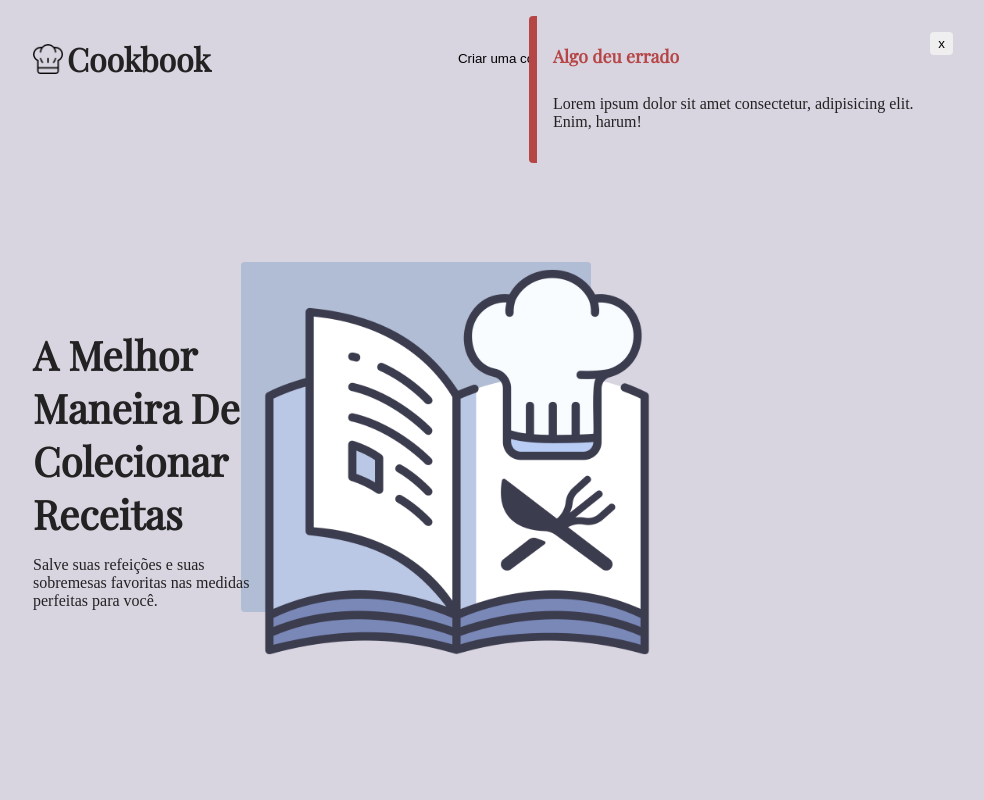
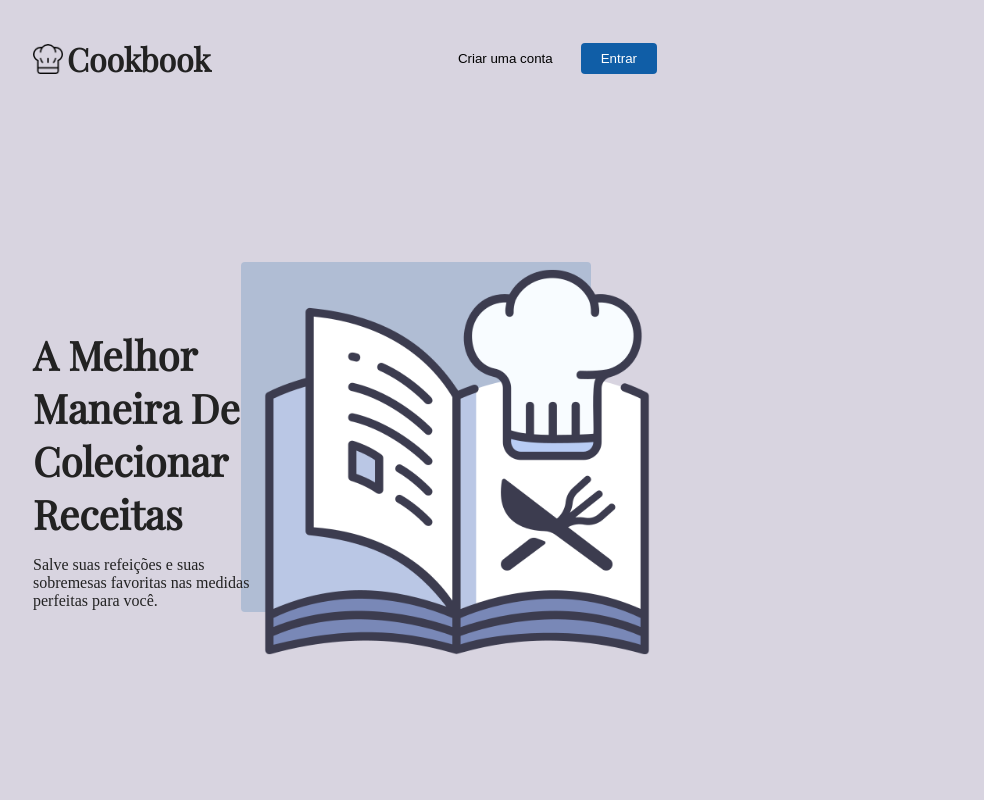
Before and after one commit to Rafael-Cesario/CookBook, a Next.js app in the folder frontend/: page / in a window 1280 px wide. Shown: the top 800 px of the page, without its empty margins (295-1279 px from the left). Built offline with nearby package versions, Linux system fonts and the light colour scheme.

Commit message:
[ Feat ] Notification use selector

```diff
--- a/frontend/src/components/notification.tsx
+++ b/frontend/src/components/notification.tsx
@@ -3,15 +3,17 @@ import { StyledNotification } from "./styles/notification";
 import { Store } from "@/context/store/store";
 
 export const Notification = () => {
-	// const { isOpen, text, title, type } = useSelector((state: Store) => state.notification);
+	const { isOpen, text, title, type } = useSelector((state: Store) => state.notification);
+
+	if (!isOpen) return;
 
 	return (
-		<StyledNotification>
+		<StyledNotification type={type}>
 			<div className="head">
-				<h1 className="title">Algo deu errado</h1>
+				<h1 className="title">{title}</h1>
 				<button className="close">x</button>
 			</div>
-			<p className="text">Lorem ipsum dolor sit amet consectetur, adipisicing elit. Enim, harum!</p>
+			<p className="text">{text}</p>
 		</StyledNotification>
 	);
 };
--- a/frontend/src/components/styles/notification.tsx
+++ b/frontend/src/components/styles/notification.tsx
@@ -1,14 +1,17 @@
 "use client";
 
+import { TypesNotification } from "@/context/store/slices/notification";
 import { theme } from "@/styles/theme";
 import styled from "styled-components";
 
-export const StyledNotification = styled.div`
+export const StyledNotification = styled.div<{ type: TypesNotification }>`
+	--color-by-type: ${({ type }) => (type === TypesNotification.success ? theme.success : theme.error)};
+
 	position: absolute;
 	top: 0;
 	right: 0;
 	background-color: ${theme.background};
-	border-left: 8px solid ${theme.error};
+	border-left: 8px solid var(--color-by-type);
 	margin: 1rem;
 	width: 400px;
 	border-radius: ${theme.borderRadius};
@@ -23,7 +26,7 @@ export const StyledNotification = styled.div`
 
 		.title {
 			font-size: 1.1rem;
-			color: ${theme.error};
+			color: var(--color-by-type);
 		}
 	}
 `;
--- a/frontend/src/context/store/slices/notification.ts
+++ b/frontend/src/context/store/slices/notification.ts
@@ -1,15 +1,20 @@
 import { createSlice, PayloadAction } from "@reduxjs/toolkit";
+
+export enum TypesNotification {
+	success = "success",
+	error = "error",
+}
 
 interface INotification {
 	isOpen: boolean;
-	type: "success" | "error";
+	type: TypesNotification;
 	title: string;
 	text: string;
 }
 
 const initialState: INotification = {
 	isOpen: false,
-	type: "success",
+	type: TypesNotification.success,
 	title: "",
 	text: "",
 };
@@ -23,7 +28,7 @@ export const notificationSlice = createSlice({
 			state.title = title || "Erro";
 			state.text = text;
 			state.isOpen = true;
-			state.type = "error";
+			state.type = TypesNotification.error;
 		},
 	},
 });
--- a/frontend/src/styles/theme.ts
+++ b/frontend/src/styles/theme.ts
@@ -2,7 +2,9 @@ export const theme = {
 	background: "#D8D4E0",
 	text: "#222222",
 	primary: "#105EA7",
-	error: "#B64646",
 
 	borderRadius: "4px",
+
+	success: "#56C42E",
+	error: "#B64646",
 };
```
